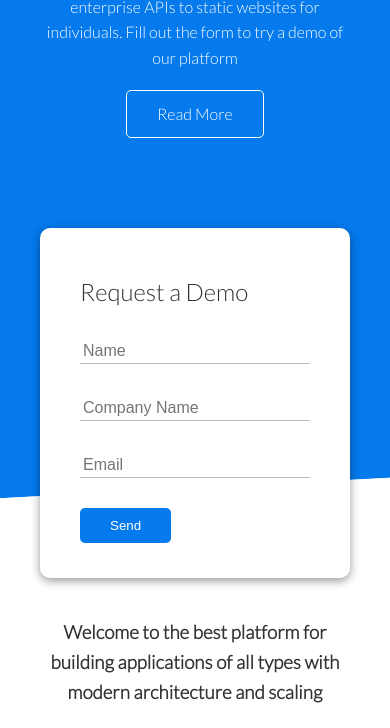
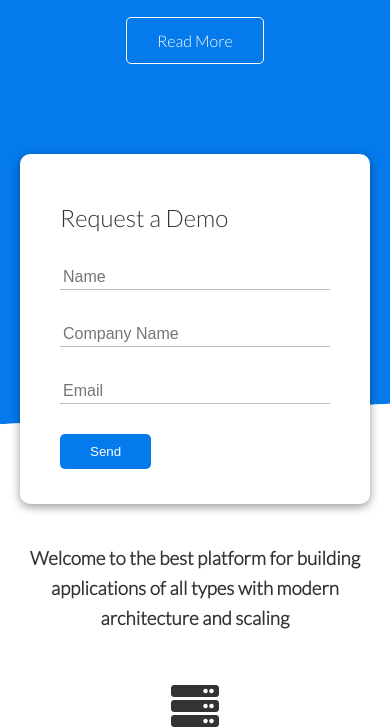
Before and after one commit to Hrittik16/Saas-Demo, a plain HTML site: page index.html in a window 390 px wide. Shown: the part 308-1036 px from the top of the page. Drawn offline with Linux system fonts and the light colour scheme.

Commit message:
Media Queries updated

```diff
--- a/css/style.css
+++ b/css/style.css
@@ -250,4 +250,8 @@ img {
     .showcase-text {
         width: 100%;
     }
+
+    .container {
+        padding: 0 20px;
+    }
 }
```
